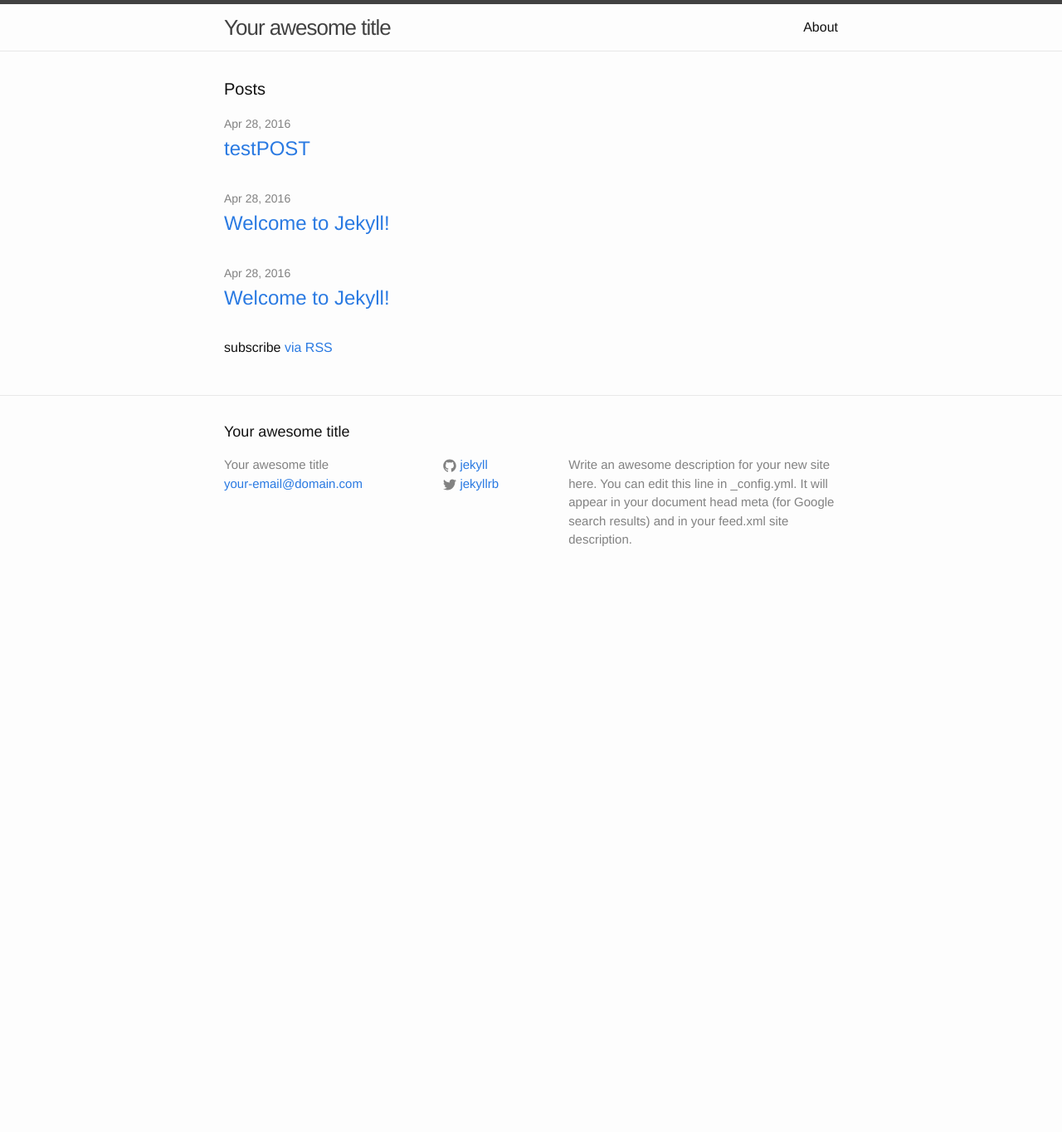
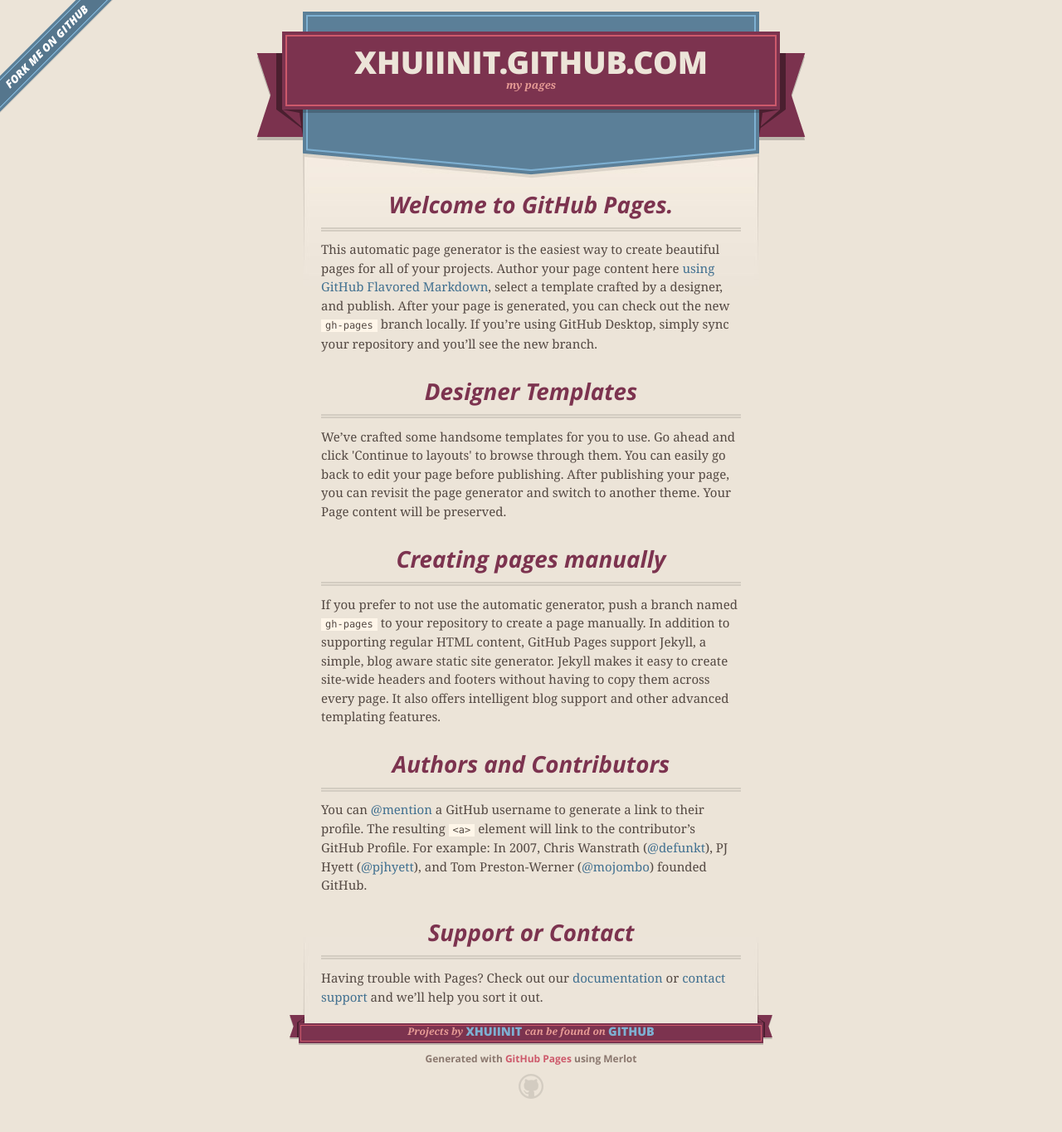
Before and after one commit to xhuiinit/xhuiinit.github.com, a Jekyll site: the page index.html, which Jekyll copies as it is, in a window 1280 px wide. Shown: the whole page at 83% size. Built offline with Jekyll 4.4.1, drawn with Linux system fonts in a browser that asks for light colours; nearby versions of some CDN libraries; before the commit the page ends 900 px from its top, so only the background shows below that.

Commit message:
Replace master branch with page content via GitHub

```diff
--- a/index.html
+++ b/index.html
@@ -1,23 +1,90 @@
----
-layout: default
----
+<!DOCTYPE html>
+<html>
+  <head>
+    <meta charset='utf-8'>
+    <meta http-equiv="X-UA-Compatible" content="chrome=1">
+    <meta name="viewport" content="width=640">
 
-<div class="home">
+    <link rel="stylesheet" href="stylesheets/core.css" media="screen">
+    <link rel="stylesheet" href="stylesheets/mobile.css" media="handheld, only screen and (max-device-width:640px)">
+    <link rel="stylesheet" href="stylesheets/github-light.css">
 
-  <h1 class="page-heading">Posts</h1>
+    <script type="text/javascript" src="javascripts/modernizr.js"></script>
+    <script type="text/javascript" src="https://ajax.googleapis.com/ajax/libs/jquery/1.7.1/jquery.min.js"></script>
+    <script type="text/javascript" src="javascripts/headsmart.min.js"></script>
+    <script type="text/javascript">
+      $(document).ready(function () {
+        $('#main_content').headsmart()
+      })
+    </script>
+    <title>Xhuiinit.GitHub.com by xhuiinit</title>
+  </head>
 
-  <ul class="post-list">
-    {% for post in site.posts %}
-      <li>
-        <span class="post-meta">{{ post.date | date: "%b %-d, %Y" }}</span>
+  <body>
+    <a id="forkme_banner" href="https://github.com/xhuiinit">View on GitHub</a>
+    <div class="shell">
 
-        <h2>
-          <a class="post-link" href="{{ post.url | prepend: site.baseurl }}">{{ post.title }}</a>
-        </h2>
-      </li>
-    {% endfor %}
-  </ul>
+      <header>
+        <span class="ribbon-outer">
+          <span class="ribbon-inner">
+            <h1>Xhuiinit.GitHub.com</h1>
+            <h2>my pages</h2>
+          </span>
+          <span class="left-tail"></span>
+          <span class="right-tail"></span>
+        </span>
+      </header>
 
-  <p class="rss-subscribe">subscribe <a href="{{ "/feed.xml" | prepend: site.baseurl }}">via RSS</a></p>
+      <div id="no-downloads">
+        <span class="inner">
+        </span>
+      </div>
 
-</div>
+
+      <span class="banner-fix"></span>
+
+
+      <section id="main_content">
+        <h3>
+<a id="welcome-to-github-pages" class="anchor" href="#welcome-to-github-pages" aria-hidden="true"><span aria-hidden="true" class="octicon octicon-link"></span></a>Welcome to GitHub Pages.</h3>
+
+<p>This automatic page generator is the easiest way to create beautiful pages for all of your projects. Author your page content here <a href="https://guides.github.com/features/mastering-markdown/">using GitHub Flavored Markdown</a>, select a template crafted by a designer, and publish. After your page is generated, you can check out the new <code>gh-pages</code> branch locally. If you’re using GitHub Desktop, simply sync your repository and you’ll see the new branch.</p>
+
+<h3>
+<a id="designer-templates" class="anchor" href="#designer-templates" aria-hidden="true"><span aria-hidden="true" class="octicon octicon-link"></span></a>Designer Templates</h3>
+
+<p>We’ve crafted some handsome templates for you to use. Go ahead and click 'Continue to layouts' to browse through them. You can easily go back to edit your page before publishing. After publishing your page, you can revisit the page generator and switch to another theme. Your Page content will be preserved.</p>
+
+<h3>
+<a id="creating-pages-manually" class="anchor" href="#creating-pages-manually" aria-hidden="true"><span aria-hidden="true" class="octicon octicon-link"></span></a>Creating pages manually</h3>
+
+<p>If you prefer to not use the automatic generator, push a branch named <code>gh-pages</code> to your repository to create a page manually. In addition to supporting regular HTML content, GitHub Pages support Jekyll, a simple, blog aware static site generator. Jekyll makes it easy to create site-wide headers and footers without having to copy them across every page. It also offers intelligent blog support and other advanced templating features.</p>
+
+<h3>
+<a id="authors-and-contributors" class="anchor" href="#authors-and-contributors" aria-hidden="true"><span aria-hidden="true" class="octicon octicon-link"></span></a>Authors and Contributors</h3>
+
+<p>You can <a href="https://help.github.com/articles/basic-writing-and-formatting-syntax/#mentioning-users-and-teams" class="user-mention">@mention</a> a GitHub username to generate a link to their profile. The resulting <code>&lt;a&gt;</code> element will link to the contributor’s GitHub Profile. For example: In 2007, Chris Wanstrath (<a href="https://github.com/defunkt" class="user-mention">@defunkt</a>), PJ Hyett (<a href="https://github.com/pjhyett" class="user-mention">@pjhyett</a>), and Tom Preston-Werner (<a href="https://github.com/mojombo" class="user-mention">@mojombo</a>) founded GitHub.</p>
+
+<h3>
+<a id="support-or-contact" class="anchor" href="#support-or-contact" aria-hidden="true"><span aria-hidden="true" class="octicon octicon-link"></span></a>Support or Contact</h3>
+
+<p>Having trouble with Pages? Check out our <a href="https://help.github.com/pages">documentation</a> or <a href="https://github.com/contact">contact support</a> and we’ll help you sort it out.</p>
+      </section>
+
+      <footer>
+        <span class="ribbon-outer">
+          <span class="ribbon-inner">
+            <p>Projects by <a href="https://github.com/xhuiinit">xhuiinit</a> can be found on <a href="https://github.com/xhuiinit">GitHub</a></p>
+          </span>
+          <span class="left-tail"></span>
+          <span class="right-tail"></span>
+        </span>
+        <p>Generated with <a href="https://pages.github.com">GitHub Pages</a> using Merlot</p>
+        <span class="octocat"></span>
+      </footer>
+
+    </div>
+
+
+  </body>
+</html>
```
